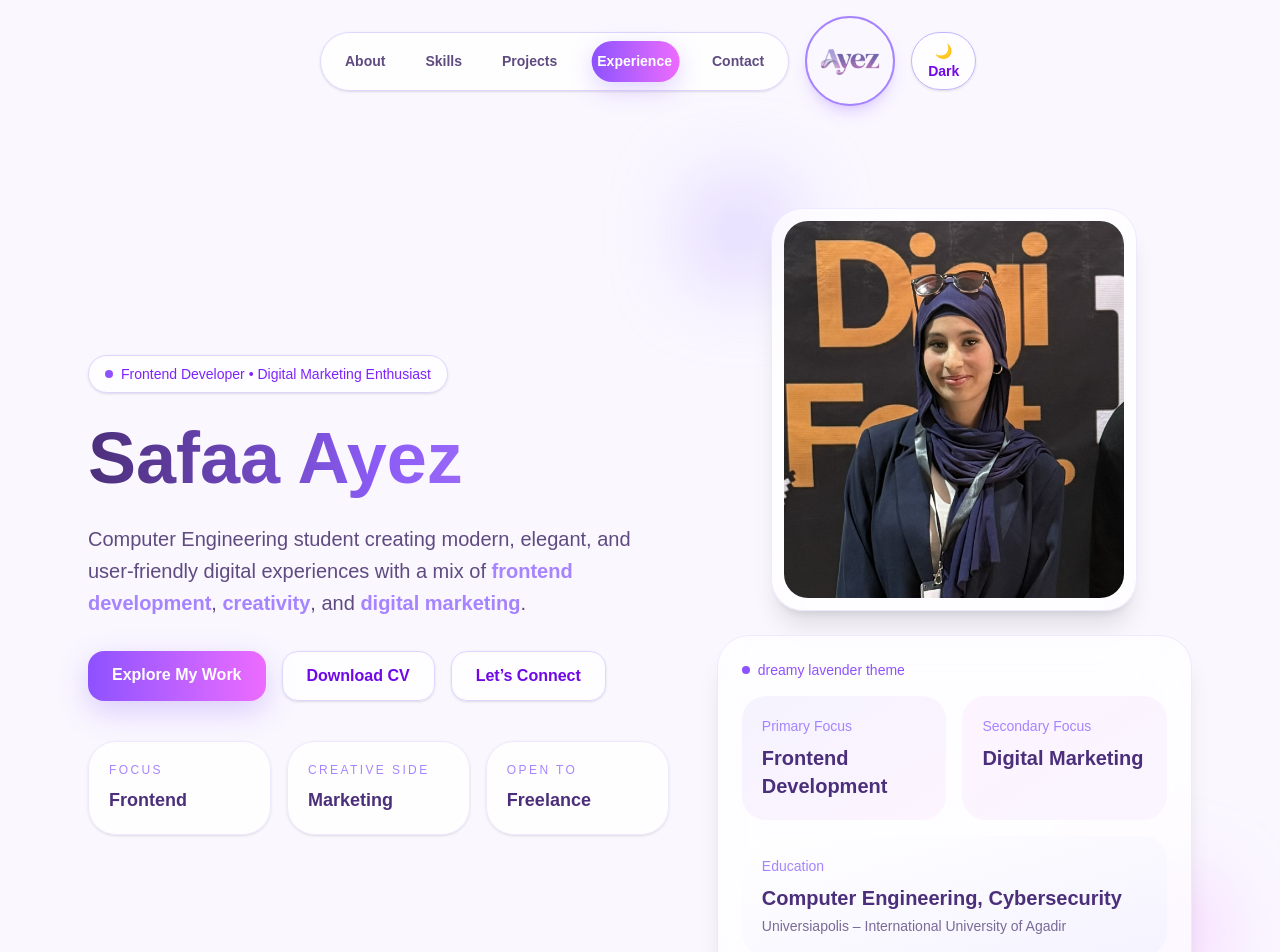
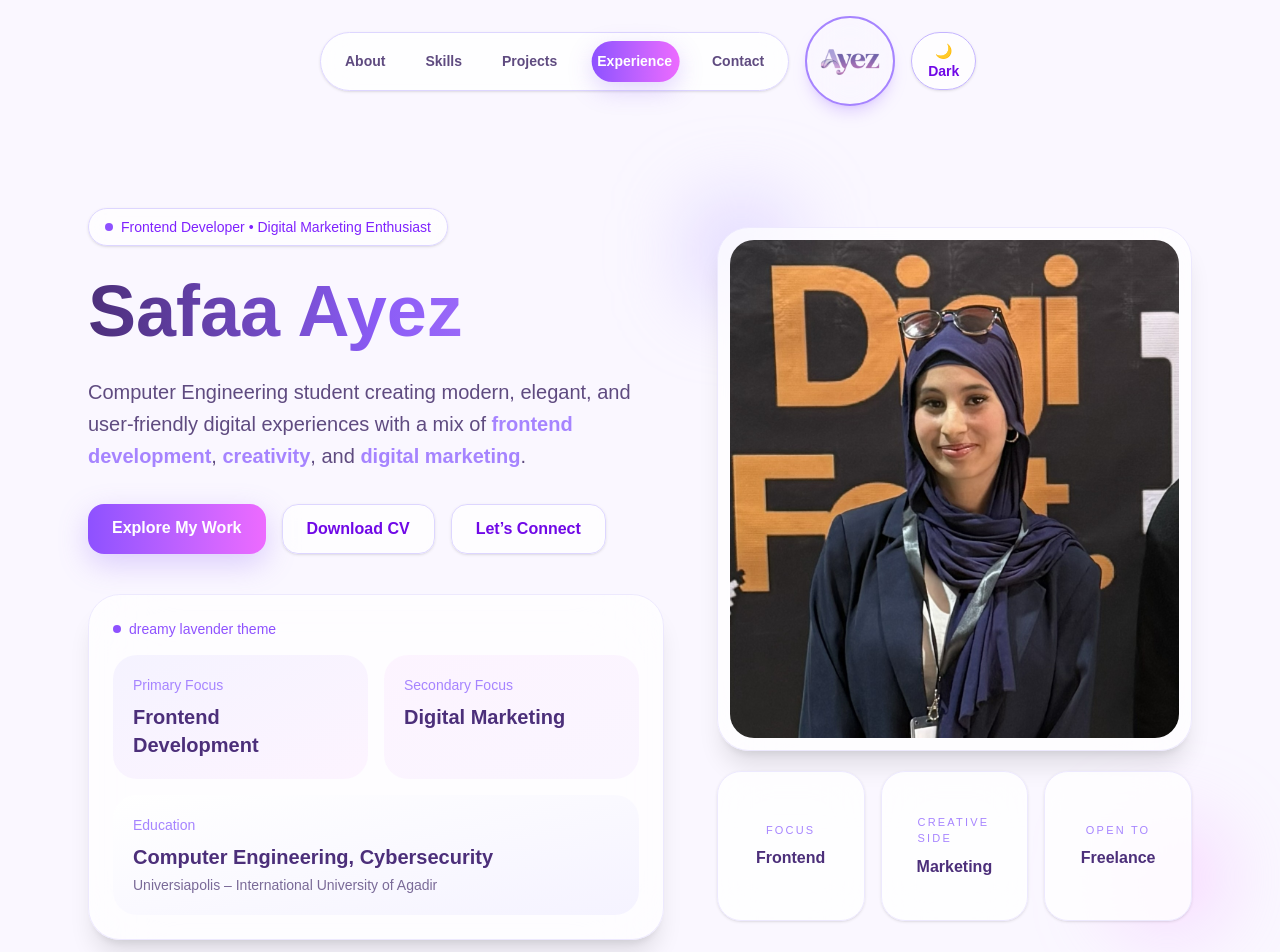
Before and after one commit to safaamedia/Safaa_portfolio, a Next.js app: page / in a window 1280 px wide. Shown: the top 952 px of the page. Built offline with nearby package versions, Linux system fonts and the light colour scheme.

Commit message:
Update hero section layout and improve boxes design

```diff
--- a/app/page.tsx
+++ b/app/page.tsx
@@ -251,84 +251,10 @@ export default function SafaaPortfolio() {
                   Let’s Connect
                 </a>
               </motion.div>
-
-              <motion.div
-                variants={staggerContainer}
-                initial="hidden"
-                animate="show"
-                className="mt-10 grid max-w-2xl gap-4 sm:grid-cols-3"
-              >
-                {[
-                  { label: "Focus", value: "Frontend" },
-                  { label: "Creative Side", value: "Marketing" },
-                  { label: "Open To", value: "Freelance" },
-                ].map((item) => (
-                  <motion.div
-                    key={item.label}
-                    variants={fadeUp}
-                    className={`rounded-[1.75rem] p-5 shadow-sm backdrop-blur-xl transition hover:-translate-y-1 hover:shadow-md ${
-                      darkMode
-                        ? "border border-violet-800/40 bg-[#181127]"
-                        : "border border-violet-100 bg-white/80"
-                    }`}
-                  >
-                    <p
-                      className={`text-xs uppercase tracking-[0.2em] ${
-                        darkMode ? "text-violet-300/80" : "text-violet-400"
-                      }`}
-                    >
-                      {item.label}
-                    </p>
-                    <p
-                      className={`mt-2 text-lg font-bold ${
-                        darkMode ? "text-violet-100" : "text-[#4c2f7a]"
-                      }`}
-                    >
-                      {item.value}
-                    </p>
-                  </motion.div>
-                ))}
-              </motion.div>
-            </motion.div>
-
+              {/* Dreamy info box under buttons */}
 <motion.div
   variants={fadeUp}
-  initial="hidden"
-  animate="show"
-  className="relative space-y-6"
->
-  <div
-    className={`absolute -left-6 -top-6 h-24 w-24 rounded-3xl blur-2xl ${
-      darkMode ? "bg-violet-500/20" : "bg-violet-300/50"
-    }`}
-  />
-  <div
-    className={`absolute -bottom-8 -right-8 h-28 w-28 rounded-full blur-2xl ${
-      darkMode ? "bg-fuchsia-500/15" : "bg-fuchsia-300/40"
-    }`}
-  />
-
-  {/* My picture */}
-  <div
-    className={`relative mx-auto w-fit overflow-hidden rounded-[2rem] p-3 shadow-xl backdrop-blur-2xl ${
-      darkMode
-        ? "border border-violet-800/40 bg-[#181127]"
-        : "border border-violet-100 bg-white/70"
-    }`}
-  >
-    <Image
-      src="/MyPhoto.jpg"
-      alt="Safaa Ayez"
-      width={340}
-      height={420}
-      className="mx-auto h-auto w-[320px] rounded-[1.5rem] object-cover md:w-[340px]"
-      priority
-    />
-  </div>
-
-  {/* Existing info box */}
-  <div
-    className={`relative rounded-[2rem] p-6 shadow-xl backdrop-blur-2xl ${
+  className={`mt-10 max-w-xl rounded-[2rem] p-6 shadow-xl backdrop-blur-2xl ${
     darkMode
       ? "border border-violet-800/40 bg-[#181127]"
       : "border border-violet-100 bg-white/70"
@@ -420,7 +346,82 @@ export default function SafaaPortfolio() {
       </p>
     </div>
   </div>
+</motion.div>
+            </motion.div>
+
+            <motion.div
+  variants={fadeUp}
+  initial="hidden"
+  animate="show"
+  className="relative space-y-5"
+>
+  <div
+    className={`absolute -left-6 -top-6 h-24 w-24 rounded-3xl blur-2xl ${
+      darkMode ? "bg-violet-500/20" : "bg-violet-300/50"
+    }`}
+  />
+  <div
+    className={`absolute -bottom-8 -right-8 h-28 w-28 rounded-full blur-2xl ${
+      darkMode ? "bg-fuchsia-500/15" : "bg-fuchsia-300/40"
+    }`}
+  />
+
+  {/* My picture */}
+  <div
+    className={`relative mx-auto w-fit overflow-hidden rounded-[2rem] p-3 shadow-xl backdrop-blur-2xl ${
+      darkMode
+        ? "border border-violet-800/40 bg-[#181127]"
+        : "border border-violet-100 bg-white/70"
+    }`}
+  >
+    <Image
+      src="/MyPhoto.jpg"
+      alt="Safaa Ayez"
+      width={420}
+      height={500}
+      className="h-auto w-full rounded-[1.5rem] object-cover"
+      priority
+    />
   </div>
+
+  {/* Small boxes under photo */}
+  <motion.div
+    variants={staggerContainer}
+    initial="hidden"
+    animate="show"
+    className="grid gap-4 sm:grid-cols-3"
+  >
+    {[
+      { label: "Focus", value: "Frontend" },
+      { label: "Creative Side", value: "Marketing" },
+      { label: "Open To", value: "Freelance" },
+    ].map((item) => (
+      <motion.div
+        key={item.label}
+        variants={fadeUp}
+        className={`rounded-[1.5rem] p-9 min-h-[150px] flex flex-col justify-center items-center text-centerg shadow-sm backdrop-blur-xl transition hover:-translate-y-1 hover:shadow-md ${
+          darkMode
+            ? "border border-violet-800/40 bg-[#181127]"
+            : "border border-violet-100 bg-white/80"
+        }`}
+      >
+        <p
+          className={`text-[11px] uppercase tracking-[0.2em] ${
+            darkMode ? "text-violet-300/80" : "text-violet-400"
+          }`}
+        >
+          {item.label}
+        </p>
+        <p
+          className={`mt-2 text-base font-bold ${
+            darkMode ? "text-violet-100" : "text-[#4c2f7a]"
+          }`}
+        >
+          {item.value}
+        </p>
+      </motion.div>
+    ))}
+  </motion.div>
 </motion.div>
           </div>
         </div>
```
Lines whose indentation alone changed are shown as unchanged.
